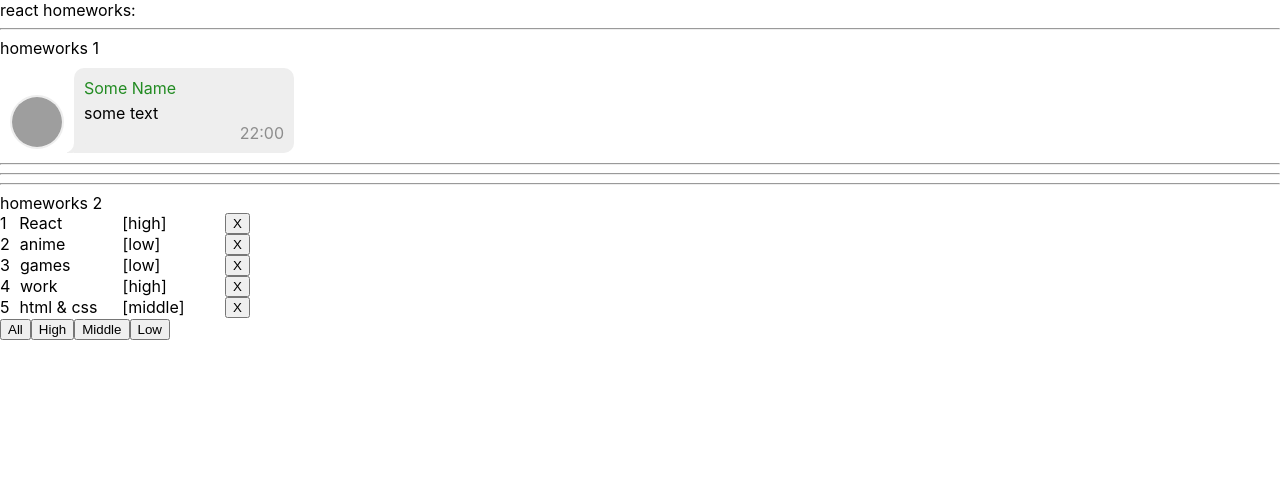
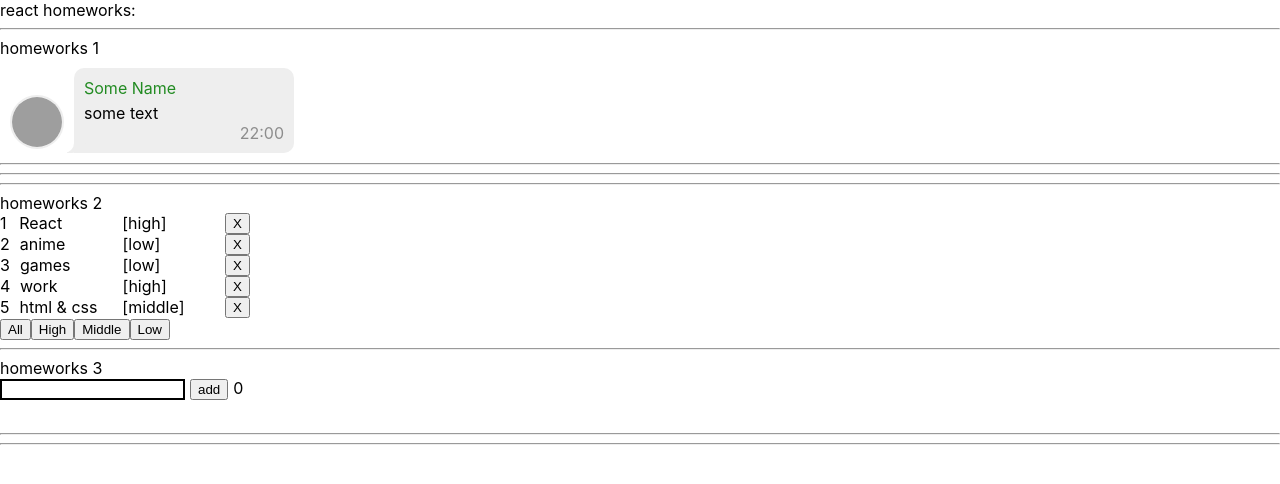
Before and after one commit to demos461/ignat-homeworks, a React (Create React App) app: page / in a window 1280 px wide. Shown: the top 484 px of the page. Built offline with nearby package versions, Linux system fonts and the light colour scheme; grey boxes are pictures that could not be loaded.

Commit message:
completed homework-3

```diff
--- a/src/p1-main/m1-ui/u1-app/App.tsx
+++ b/src/p1-main/m1-ui/u1-app/App.tsx
@@ -2,6 +2,7 @@ import React from 'react'
 import s from './App.module.css'
 import HW1 from '../../../p2-homeworks/h1/HW1'
 import HW2 from '../../../p2-homeworks/h2/HW2'
+import HW3 from '../../../p2-homeworks/h3/HW3'
 
 function App() {
     return (
@@ -9,7 +10,7 @@ function App() {
             <div>react homeworks:</div>
             <HW1/>
             <HW2/>
-            {/*<HW3/>*/}
+            <HW3/>
             {/*<HW4/>*/}
             {/*<HW5/>*/}
 
--- a/src/p2-homeworks/h3/Greeting.module.css
+++ b/src/p2-homeworks/h3/Greeting.module.css
@@ -1,7 +1,21 @@
-.someClass {
+.form {
+
+}
+
+.form input, .form button {
+    margin-right: 5px;
+}
+
+.input {
+    border: 2px solid black;
 
 }
 
 .error {
-    border: 1px solid red;
+    border: 2px solid red;
 }
+
+.errorMessage {
+    color: red;
+    height: 25px;
+}
--- a/src/p2-homeworks/h3/Greeting.tsx
+++ b/src/p2-homeworks/h3/Greeting.tsx
@@ -1,26 +1,33 @@
-import React from 'react'
+import React, {ChangeEvent, KeyboardEvent} from 'react'
 import s from './Greeting.module.css'
 
 type GreetingPropsType = {
-    name: any // need to fix any
-    setNameCallback: any // need to fix any
-    addUser: any // need to fix any
-    error: any // need to fix any
-    totalUsers: any // need to fix any
+    name: string
+    setNameCallback: (e: ChangeEvent<HTMLInputElement>) => void
+    onKeyPressHandler: (e: KeyboardEvent<HTMLInputElement>) => void
+    addUser: () => void
+    error: string
+    totalUsers: number
 }
 
 // презентационная компонента (для верстальщика)
 const Greeting: React.FC<GreetingPropsType> = (
-    {name, setNameCallback, addUser, error, totalUsers} // деструктуризация пропсов
+    {name, setNameCallback, addUser, onKeyPressHandler, error, totalUsers} // деструктуризация пропсов
 ) => {
-    const inputClass = s.error // need to fix with (?:)
+    const inputClass = error ? s.error : s.input
 
     return (
-        <div>
-            <input value={name} onChange={setNameCallback} className={inputClass}/>
-            <span>{error}</span>
+        <div className={s.form}>
+            <input
+                value={name}
+                onChange={setNameCallback}
+                onBlur={setNameCallback}
+                onKeyPress={onKeyPressHandler}
+                className={inputClass}
+            />
             <button onClick={addUser}>add</button>
             <span>{totalUsers}</span>
+            <div className={s.errorMessage}>{error}</div>
         </div>
     )
 }
--- a/src/p2-homeworks/h3/GreetingContainer.tsx
+++ b/src/p2-homeworks/h3/GreetingContainer.tsx
@@ -1,9 +1,10 @@
-import React, {useState} from 'react'
+import React, {ChangeEvent, KeyboardEvent, useState} from 'react'
 import Greeting from './Greeting'
+import {UserType} from './HW3';
 
 type GreetingContainerPropsType = {
-    users: any // need to fix any
-    addUserCallback: any // need to fix any
+    users: Array<UserType>
+    addUserCallback: (name: string) => void
 }
 
 // более простой и понятный для новичков
@@ -12,17 +13,37 @@ type GreetingContainerPropsType = {
 // более современный и удобный для про :)
 // уровень локальной логики
 const GreetingContainer: React.FC<GreetingContainerPropsType> = ({users, addUserCallback}) => { // деструктуризация пропсов
-    const [name, setName] = useState<any>('') // need to fix any
-    const [error, setError] = useState<any>('') // need to fix any
+    const [name, setName] = useState<string>('')
+    const [error, setError] = useState<string>('')
 
-    const setNameCallback = (e: any) => { // need to fix any
-        setName('') // need to fix
+    const setNameCallback = (e: ChangeEvent<HTMLInputElement>) => {
+        let name = e.currentTarget.value.trim();
+        if (name) {
+            setName(name)
+            setError('')
+        } else {
+            setError('Enter name!')
+            setName('')
+
+        }
+
+
     }
     const addUser = () => {
-        alert(`Hello  !`) // need to fix
+        if (name) {
+            addUserCallback(name)
+            setName('')
+            alert(`Hello, ${name}`)
+        }
     }
 
-    const totalUsers = 0 // need to fix
+    const onKeyPressHandler = (e: KeyboardEvent<HTMLInputElement>) => {
+        if (e.key === 'Enter') {
+            addUser()
+        }
+    }
+
+    const totalUsers = users.length
 
     return (
         <Greeting
@@ -31,6 +52,7 @@ const GreetingContainer: React.FC<GreetingContainerPropsType> = ({users, addUser
             addUser={addUser}
             error={error}
             totalUsers={totalUsers}
+            onKeyPressHandler={onKeyPressHandler}
         />
     )
 }
--- a/src/p2-homeworks/h3/HW3.tsx
+++ b/src/p2-homeworks/h3/HW3.tsx
@@ -1,18 +1,19 @@
 import React, {useState} from 'react'
 import GreetingContainer from './GreetingContainer'
+import {v1} from 'uuid';
 
 // types
 export type UserType = {
-    _id: any // need to fix any
-    name: any // need to fix any
+    _id: string
+    name: string
 }
 
 // уровень работы с глобальными данными
 function HW3() {
-    const [users, setUsers] = useState<any>([]) // need to fix any
+    const [users, setUsers] = useState<Array<UserType>>([])
 
-    const addUserCallback = (name: any) => { // need to fix any
-        setUsers([]) // need to fix
+    const addUserCallback = (name: string) => {
+        setUsers([...users, {_id: v1(), name: name}])
     }
 
     return (
```
